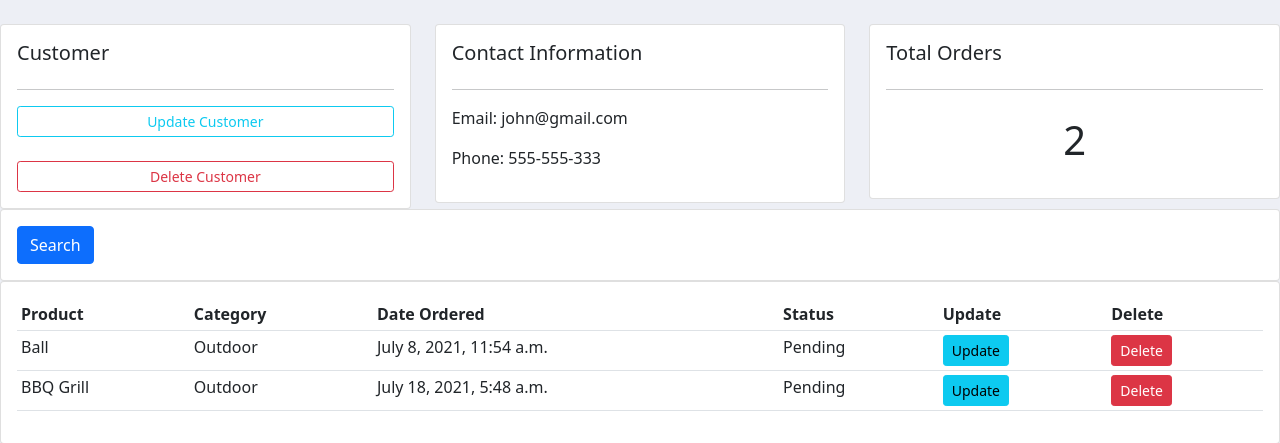
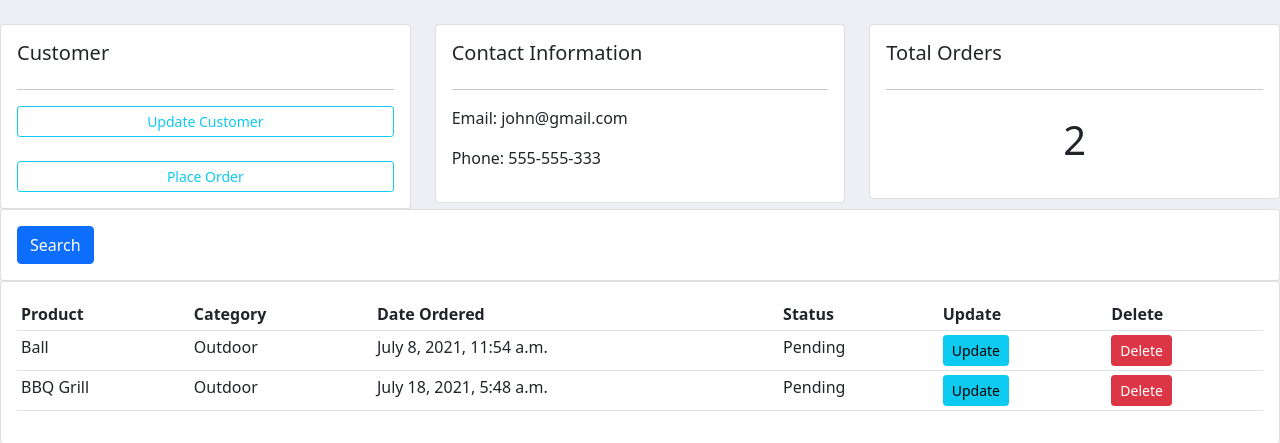
Before and after one commit to gokulakannan19/CRM, a Django app: page /customer/1/ in a window 1280 px wide. Shown: the part 56-499 px from the top of the page. Run offline with Django 3.2, Linux system fonts and the light colour scheme; data comes from the database, SQL or seed files in the repository; both versions use the stored data as it was after the commit.

Commit message:
inline form set added

```diff
--- a/accounts/templates/accounts/customer.html
+++ b/accounts/templates/accounts/customer.html
@@ -9,7 +9,7 @@
             <h5>Customer</h5>
             <hr>
             <a class="btn btn-outline-info btn-sm btn-block" href="">Update Customer</a><br>
-            <a class="btn btn-outline-danger btn-sm btn-block" href="">Delete Customer</a>
+            <a class="btn btn-outline-info btn-sm btn-block" href="{% url 'create_order' customer.id %}">Place Order</a>
         </div>
     </div>
 
--- a/accounts/templates/accounts/dashboard.html
+++ b/accounts/templates/accounts/dashboard.html
@@ -33,7 +33,7 @@
         <h5>Last 5 Orders</h5>
         <hr>
         <div class="card card-body">
-            <a class="btn btn-primary btn-sm btn-block" href="{% url 'create_order' %}">Create Orders</a>
+
             <table class="table table-sm">
                 <tr>
                     <th>Product</th>
--- a/accounts/urls.py
+++ b/accounts/urls.py
@@ -8,7 +8,7 @@ urlpatterns = [
     path('customer/<str:pk>/', views.customer, name="customer"),
     path('products/', views.products, name="products"),
 
-    path('create_order/', views.create_order, name="create_order"),
+    path('create_order/<str:pk>/', views.create_order, name="create_order"),
     path('update_order/<str:pk>/', views.update_order, name="update_order"),
     path('delete_order/<str:pk>/', views.delete_order, name="delete_order"),
 ]
--- a/accounts/views.py
+++ b/accounts/views.py
@@ -1,4 +1,5 @@
 from django.http import HttpResponse
+from django.forms import inlineformset_factory
 from django.shortcuts import render, redirect
 from .models import Product, Order, Customer
 from .forms import OrderForm
@@ -49,19 +50,23 @@ def products(request):
     return render(request, 'accounts/products.html', context)
 
 
-def create_order(request):
+def create_order(request, pk):
 
-    form = OrderForm()
+    OrderFormSet = inlineformset_factory(
+        Customer, Order, fields=('product', 'status'), extra=10)
+    customer = Customer.objects.get(id=pk)
+    formset = OrderFormSet(queryset=Order.objects.none(), instance=customer)
 
     if request.method == "POST":
-        print("Printing POST:", request.POST)
-        form = OrderForm(request.POST)
-        if form.is_valid():
-            form.save()
+        # print("Printing POST:", request.POST)
+        # form = OrderForm(request.POST)
+        formset = OrderFormSet(request.POST, instance=customer)
+        if formset.is_valid():
+            formset.save()
             return redirect('/')
 
     context = {
-        'form': form,
+        'formset': formset,
     }
 
     return render(request, 'accounts/order_form.html', context)
```
Also changed, not shown: accounts/templates/accounts/order_form.html (+6 -1 lines), db.sqlite3.
